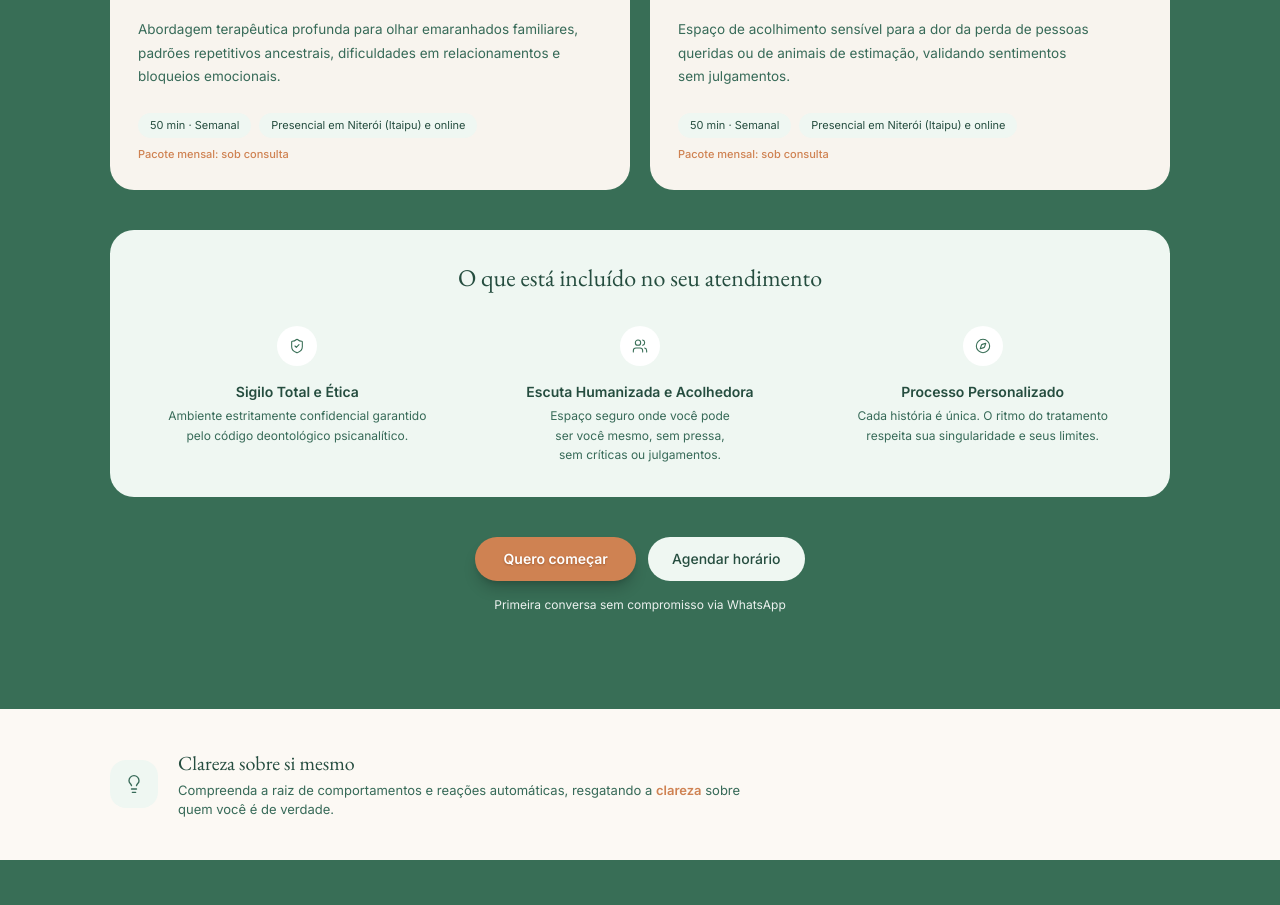
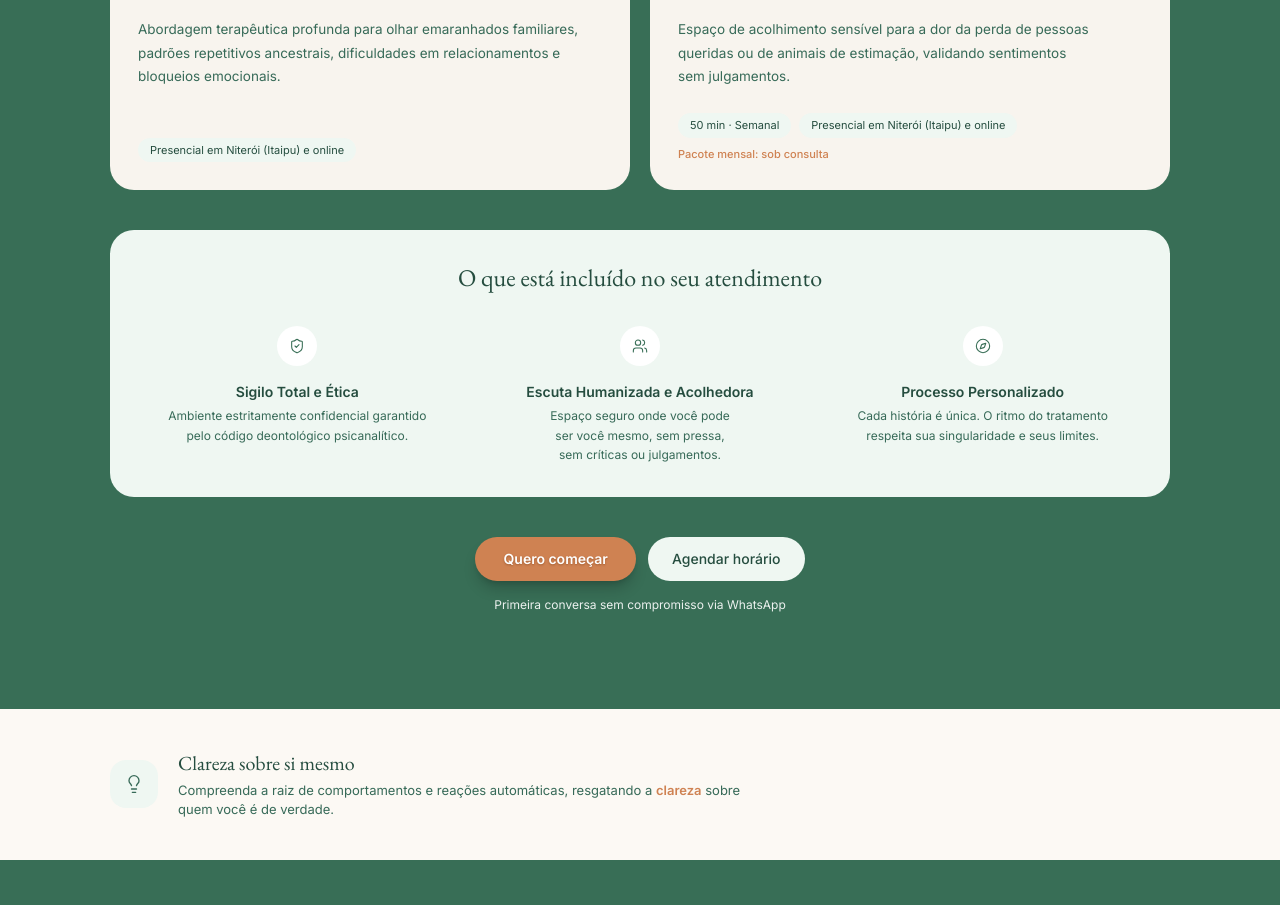
Before and after one commit to cacaiomartins-boop/Site-Angelica-Machado, a React (Vite) app: page / in a window 1280 px wide. Shown: the part 3812-4717 px from the top of the page. Built offline with nearby package versions, Linux system fonts and the light colour scheme.

Commit message:
atualizacao do site

```diff
--- a/src/components/Services.tsx
+++ b/src/components/Services.tsx
@@ -22,7 +22,7 @@ export default function Services() {
               </div>
               <p className="mt-4 flex-1 text-[13.5px] leading-[1.75] text-teal-text">{s.text}</p>
               <div className="mt-6 flex flex-wrap items-center gap-2">
-                <span className="rounded-full bg-teal-mist px-3 py-1 text-[11px] text-teal-ink">{s.unit}</span>
+                {s.unit && <span className="rounded-full bg-teal-mist px-3 py-1 text-[11px] text-teal-ink">{s.unit}</span>}
                 <span className="rounded-full bg-teal-mist px-3 py-1 text-[11px] text-teal-ink">{s.mode}</span>
               </div>
               {s.packageNote && <p className="mt-2 text-[11px] font-medium text-wine">{s.packageNote}</p>}
--- a/src/data/clinic.ts
+++ b/src/data/clinic.ts
@@ -57,7 +57,7 @@ export const about = {
 export const services = [
   { title: "Consulta Psicanalítica", price: "R$ 150", priceNote: "Sessão avulsa", unit: "50 min · Semanal", packageNote: "Pacote mensal: sob consulta", text: "Aprofundamento na interpretação dos conteúdos inconscientes, tratamento de ansiedade, depressão, fobias e fortalecimento da autonomia emocional.", mode: "Presencial em Niterói (Itaipu) e online" },
   { title: "Terapia sistêmica familiar", price: "R$ 150", priceNote: "Sessão avulsa", unit: "50 min · Semanal", packageNote: "Pacote mensal: sob consulta", text: "Compreende a pessoa dentro dos sistemas relacionais dos quais ela faz parte — principalmente a família — considerando que seus comportamentos, emoções e dificuldades podem estar relacionados às dinâmicas, vínculos, padrões e histórias familiares.", mode: "Presencial em Niterói (Itaipu) e online" },
-  { title: "Constelação Sistêmica Familiar", price: "Sob consulta", priceNote: "Sessão temática", unit: "50 min · Semanal", packageNote: "Pacote mensal: sob consulta", text: "Abordagem terapêutica profunda para olhar emaranhados familiares, padrões repetitivos ancestrais, dificuldades em relacionamentos e bloqueios emocionais.", mode: "Presencial em Niterói (Itaipu) e online" },
+  { title: "Constelação Sistêmica Familiar", price: "Sob consulta", priceNote: "Sessão temática", unit: "", packageNote: "", text: "Abordagem terapêutica profunda para olhar emaranhados familiares, padrões repetitivos ancestrais, dificuldades em relacionamentos e bloqueios emocionais.", mode: "Presencial em Niterói (Itaipu) e online" },
   { title: "Suporte ao Luto e Luto Pet", price: "R$ 150", priceNote: "Sessão avulsa", unit: "50 min · Semanal", packageNote: "Pacote mensal: sob consulta", text: "Espaço de acolhimento sensível para a dor da perda de pessoas queridas ou de animais de estimação, validando sentimentos sem julgamentos.", mode: "Presencial em Niterói (Itaipu) e online" },
 ];
 
```
